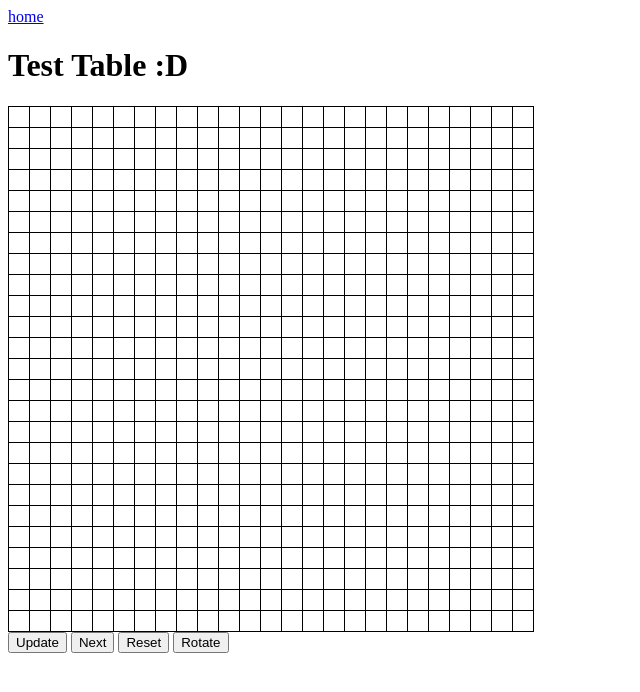
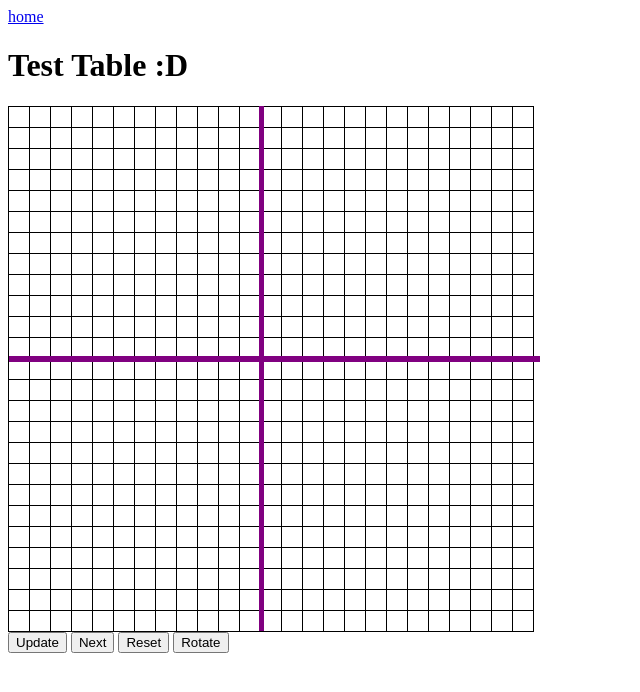
Before and after one commit to davds/CS375-Project, a website: page public_html/game.html in a window 1280 px wide. Shown: the whole page, without its empty margins (0-640 px from the left). Drawn offline with nearby package versions, Linux system fonts and the light colour scheme; no server answers.

Commit message:
quadrant lines created

```diff
--- a/public_html/game.html
+++ b/public_html/game.html
@@ -8,6 +8,8 @@
   <style>
     table {
       border-collapse: collapse;
+      border: 0px;
+      position:relative;
     }
 
     td {
@@ -21,6 +23,21 @@
       padding: 10px;
       opacity: 0.5;
     }
+    .vl {
+      border-left: 5px solid purple;
+      height: 500px;
+      width: 5px;
+      z-index: 1;
+      position: absolute;
+      margin-left: 100px;
+    }
+    hr {
+      border: 5px solid purple;
+      border-width: 3px;
+      position:absolute;
+      z-index: 1;
+    }
+.horizontalLine
   </style>
 </head>
 
--- a/public_html/game.js
+++ b/public_html/game.js
@@ -23,8 +23,32 @@ let boardHeight = 25;
 let prevCell = null; //for showGlider
 let orientations = ["NW", "NE", "SE", "SW"];
 let curOrientation = 0;
+
+
+//precondition: the board has not been made yet.
+//postcondition: a horizontal and vertical line appear on the board.
+function createQuadrantLines() {
+    let board = document.getElementById("game-of-life");
+    let padding = 10 //cell padding
+    //vertical line
+    let vl = document.createElement("div");
+    vl.classList.add("vl");
+    let height = (padding*2+1)*boardHeight; //each cell extends (2*10)px high from padding + 1px from border.
+    let xPos = padding*boardWidth;
+    vl.style.height = height+"px";
+    vl.style["margin-left"] = xPos + "px";
+    //horizontal line
+    let hr = document.createElement("hr");
+    let width = (padding*2+1)*boardWidth;
+    let yPos = padding*boardHeight
+    hr.style["width"] = width + "px"
+    hr.style["margin-top"] = yPos + "px";
+    board.append(vl);
+    board.append(hr);
+}
 function createBoard(r, c) {
     let board = document.getElementById("game-of-life");
+    createQuadrantLines();
     for (let i = 0; i < r; i++) {
         let row = document.createElement("tr");
         board.append(row);
@@ -34,6 +58,8 @@ function createBoard(r, c) {
             row.append(col);
         }
     }
+    //creates quadrant lines
+
 }
 
 function updateBoard() {
```
Lines whose indentation alone changed are shown as unchanged.
